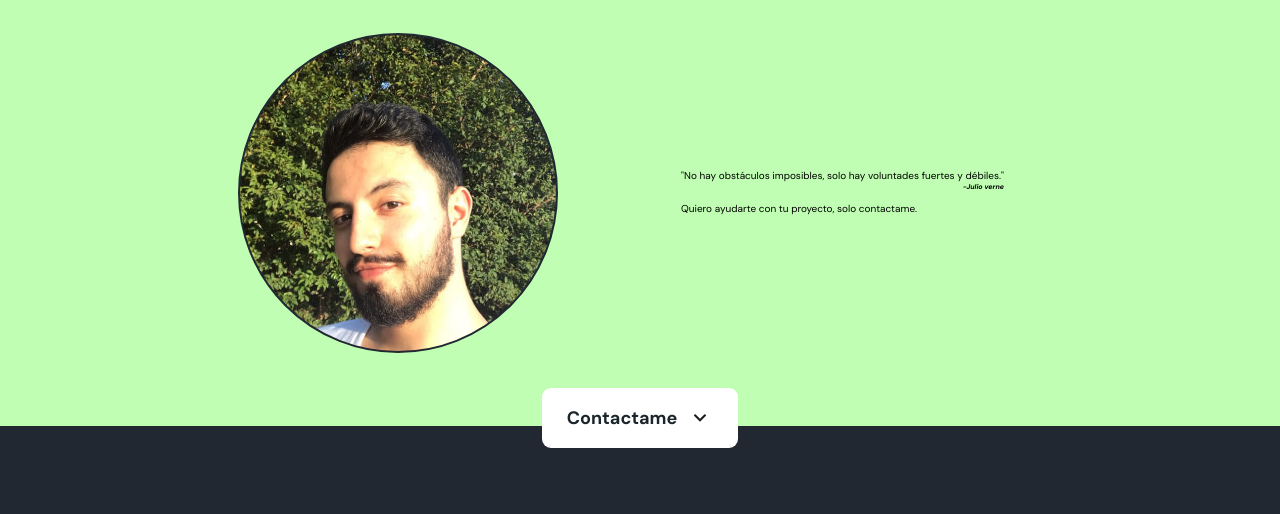
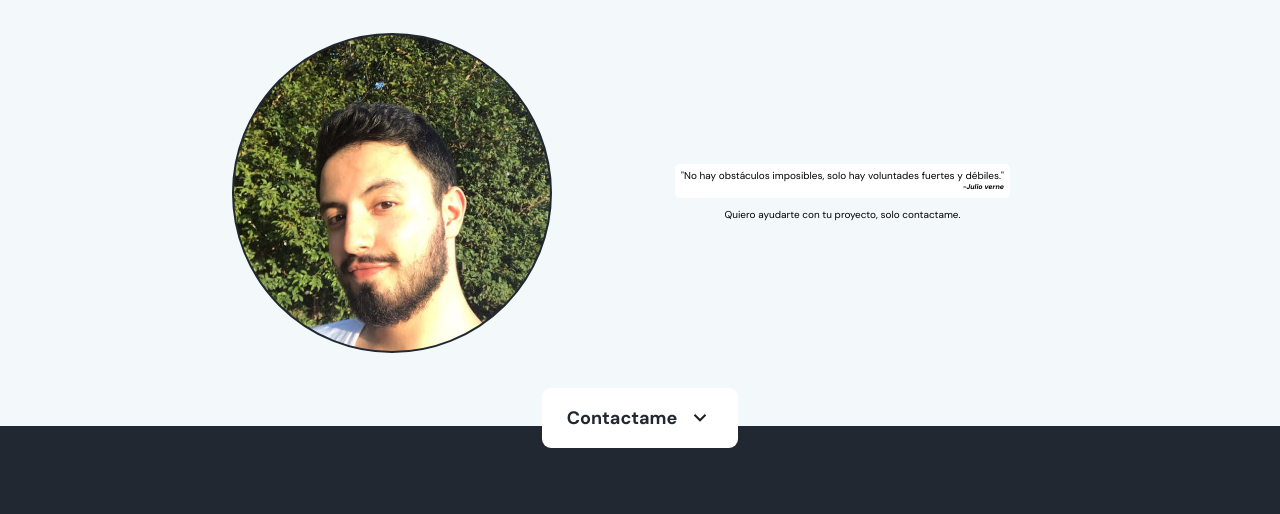
Before and after one commit to Darudaniel/Portfolio, a plain HTML site: page index.html in a window 1280 px wide. Shown: the top 514 px of the page. Drawn offline with Linux system fonts and the light colour scheme.

Commit message:
Agregue estilos al texto del header

```diff
--- a/css/style.css
+++ b/css/style.css
@@ -10,18 +10,20 @@ html {
 }
 
 :root {
+
+  /* Blues */
   --darkest-blue: #1b262c;
   --dark-blue: #0f4c75;
   --high-blue: #3282b8;
   --old-skyblue: #bbe1fa;
   --sky-blue: #99E1FA;
+  /* Greys */
   --just-white: #fff;
   --grey-chill: #C9C9C9;
-
-  --purple: #c0ffb3;
-  --purple-blue: #222831;
-  --blue-fantasy: #eeeeee;
-  --blue-clear: #393e46;
+  --purple: #f3f9fb;
+  --darkest-grey: #222831;
+  --clean-grey: #eeeeee;
+  --medium-grey: #393e46;
 
 }
 
@@ -64,6 +66,15 @@ header {
   text-align: end;
 }
 
+.cite-container {
+  background-color: white;
+  padding: 6px;
+  border-radius: 5px;
+}
+ .CTA-text{
+   text-align: center;
+ }
+
 .header--imgContainer {
   position: relative;
   left: 10px;
@@ -71,7 +82,7 @@ header {
   justify-content: center;
   width: 25vw;
   height: 25vw;
-  border: 2px solid var(--purple-blue) ;
+  border: 2px solid var(--darkest-grey) ;
   border-radius: 50%;
   margin-top: 0;
   margin-bottom: 0;
@@ -94,7 +105,7 @@ header {
   border-radius: 9px;
   font-size: 1.4rem;
   font-weight: 600;
-  color: var(--darkest-blue);
+  color: var(--darkest-grey);
   text-decoration: none;
   vertical-align: text-top;
 }
@@ -158,7 +169,7 @@ ul {
 }
 
 .projects {
-  background-color: var(--purple-blue);
+  background-color: var(--darkest-grey);
   height: auto;
   color: white;
 }
@@ -216,7 +227,7 @@ ul {
 /* CONTACTO */
 
 .contact {
-  background-color: var(--blue-fantasy);
+  background-color: var(--clean-grey);
   height: auto;
 }
 
@@ -259,7 +270,7 @@ footer {
   display: flex;
   align-items: center;
   padding: 1rem;
-  background-color: var(--blue-clear);
+  background-color: var(--medium-grey);
 
 }
 
--- a/index.html
+++ b/index.html
@@ -18,10 +18,13 @@
     <div class="header--header-container">
       <figure class="header--imgContainer"></figure>
         <div class="header--text-container">
-          <p>"No hay obstáculos imposibles, solo hay voluntades fuertes y débiles."</p>
-          <p class="cite">-Julio verne</p>
+          <div class="cite-container">
+            <p>"No hay obstáculos imposibles, solo hay voluntades fuertes y débiles."</p>
+            <p class="cite">-Julio verne</p>
+          </div>
+
           <br>
-          <p>Quiero ayudarte con tu proyecto, solo contactame.</p>
+          <p class="CTA-text">Quiero ayudarte con tu proyecto, solo contactame.</p>
         </div>
     </div>
     <a href="#contact" class="header--button">Contactame <span></span></a>
```
